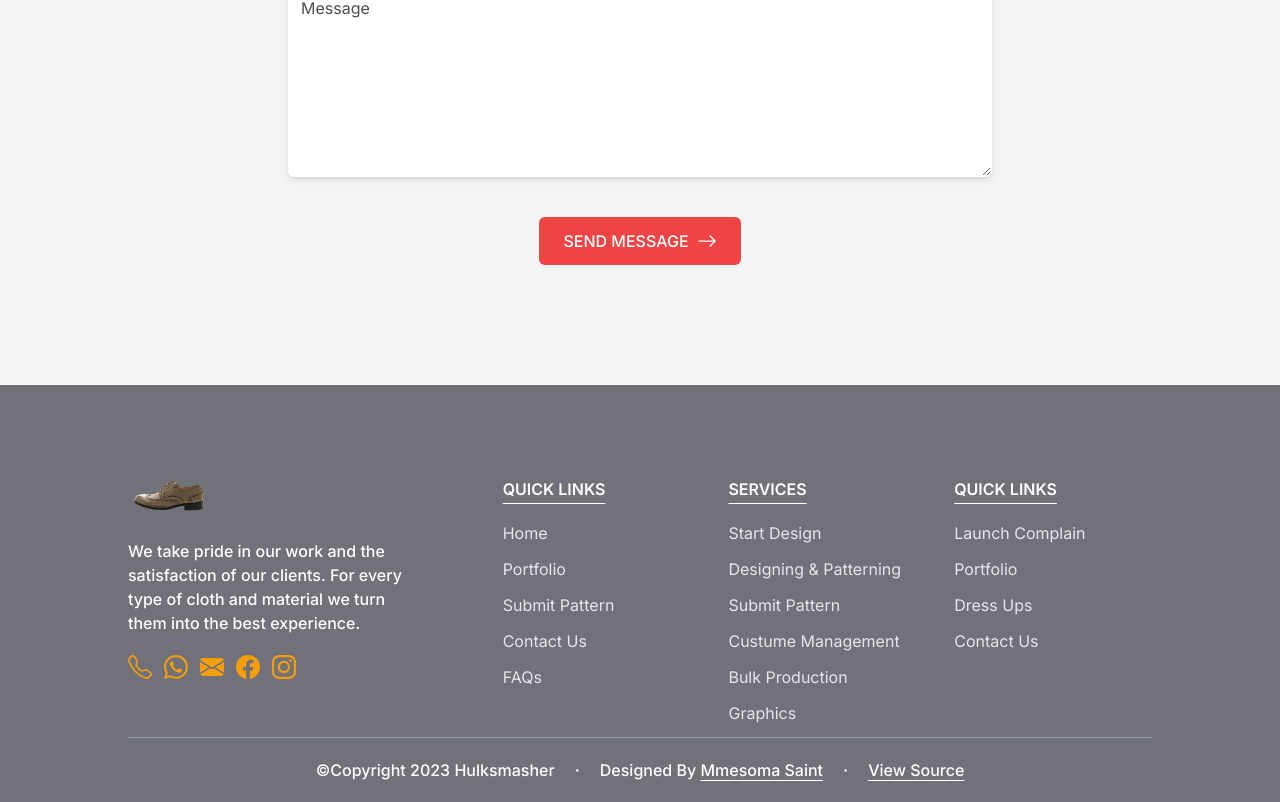
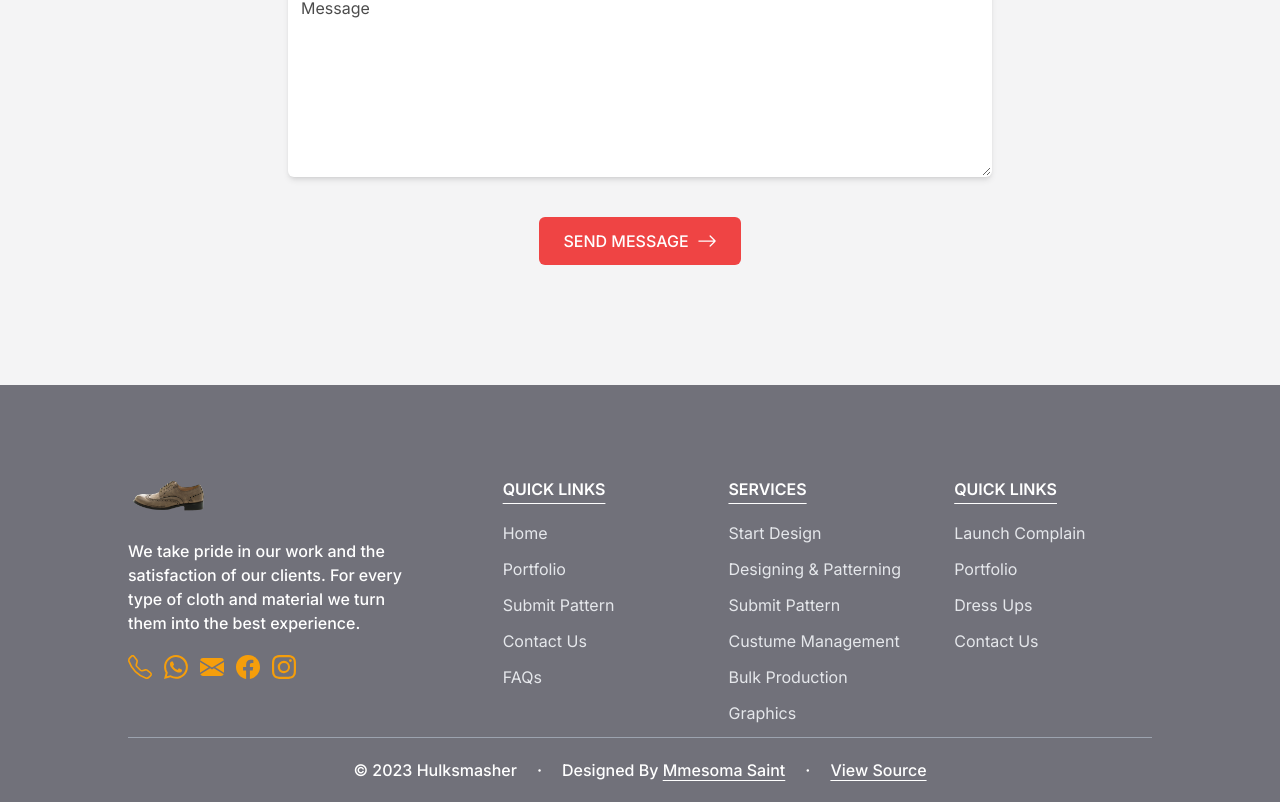
Before and after one commit to mmesomasaint/hulksmasher, a Next.js app: page / in a window 1280 px wide. Shown: the part 5389-6191 px from the top of the page. Built offline with nearby package versions, Linux system fonts and the light colour scheme.

Commit message:
Fix: Typo

```diff
--- a/app/page.tsx
+++ b/app/page.tsx
@@ -396,13 +396,13 @@ export default function Home() {
             </div>
             <div className='flex flex-wrap md:flex-nowrap justify-start md:justify-center items-center gap-5 pt-5 border-t border-gray-400'>
               <span className='text-white text-sm sm:text-base font-medium leading-tight'>
-                &copy;Copyright 2023 Hulksmasher
+                &copy; 2023 Hulksmasher
               </span>
               <span className='text-white text-sm sm:text-base font-semibold'>
                 &middot;
               </span>
               <span className='text-white text-sm sm:text-base font-medium leading-tight'>
-                Designed By{' '}
+                Designed By&nbsp;
                 <span className='underline underline-offset-4'>
                   Mmesoma Saint
                 </span>
```
